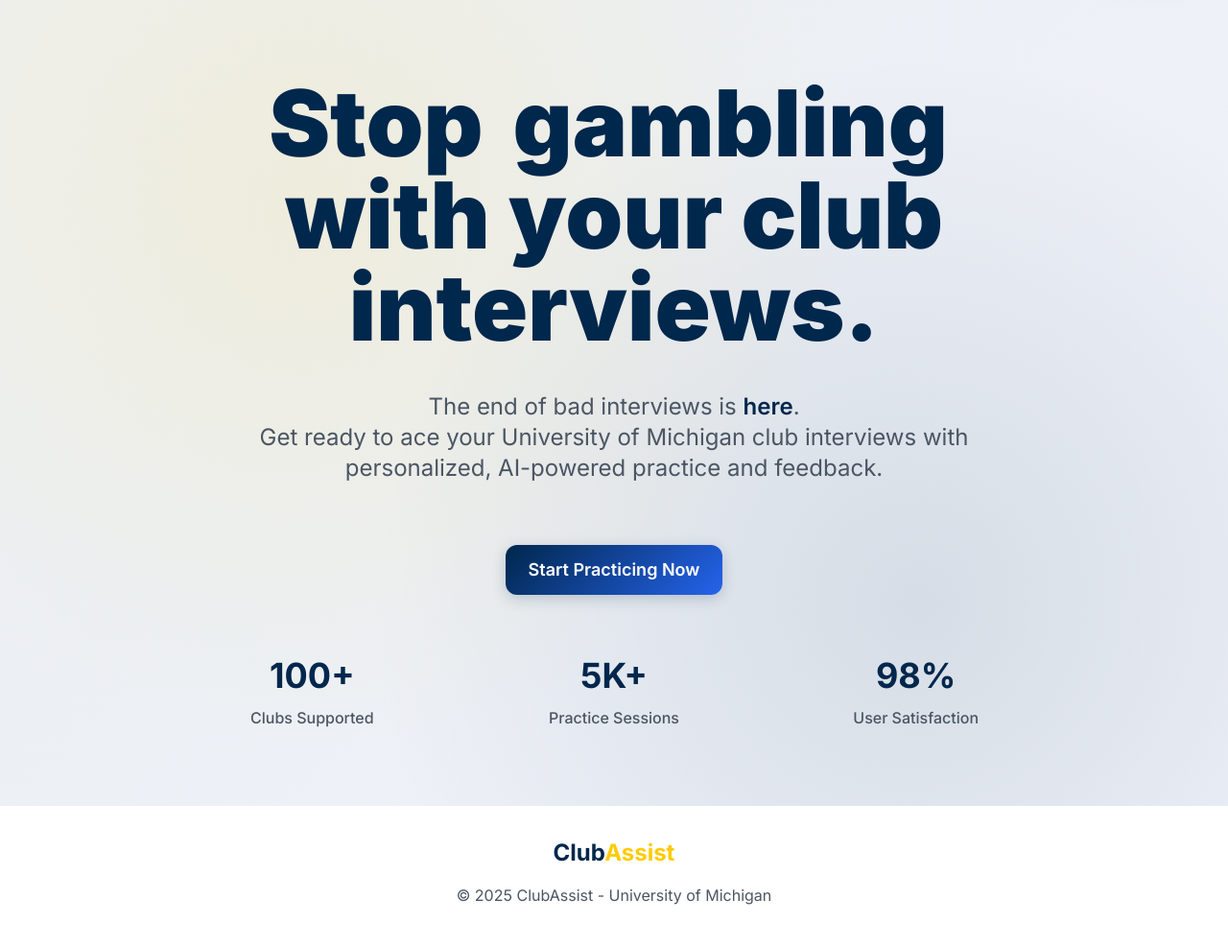
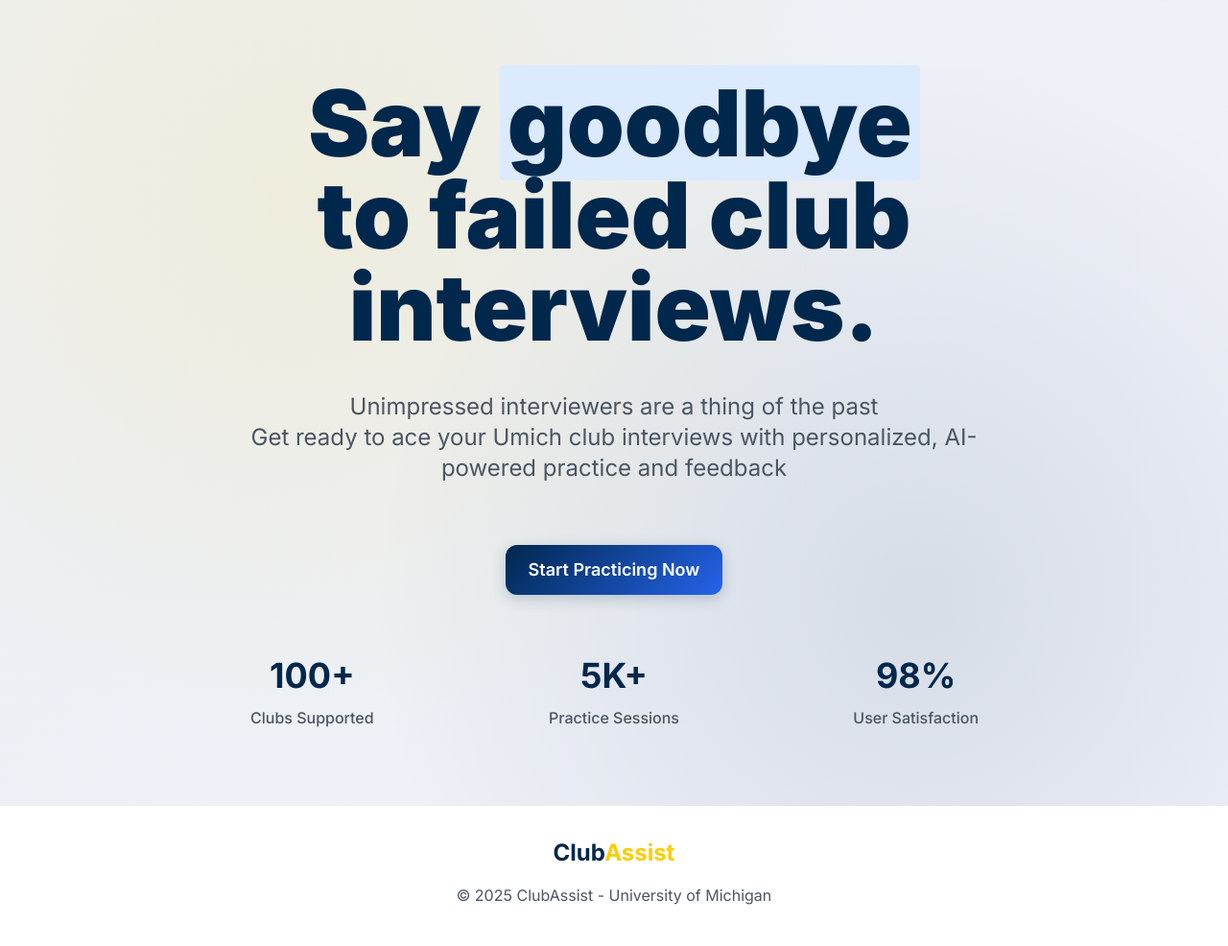
Before and after one commit to LBJANU/ClubAssist, a Django app: page / in a window 1280 px wide. Shown: the part 81-1067 px from the top of the page at 96% size. Run offline with Django 5.2, Linux system fonts and the light colour scheme; some libraries are stand-ins or nearby versions.

Commit message:
new home going up

```diff
--- a/templates/main/home.html
+++ b/templates/main/home.html
@@ -1,28 +1,25 @@
 {% extends 'main/base.html' %}
 
 {% block content %}
-<!-- Hero Section with Michigan Gradient -->
-<div class="relative min-h-[70vh] overflow-hidden">
+<!-- Hero Section with Michigan Gradient - Full Height -->
+<div class="relative min-h-screen overflow-hidden">
     <!-- Background Pattern -->
     <div class="absolute inset-0 bg-michigan-gradient opacity-5"></div>
     <div class="absolute inset-0" style="background-image: radial-gradient(circle at 25% 25%, rgba(255, 203, 5, 0.1) 0%, transparent 50%), radial-gradient(circle at 75% 75%, rgba(0, 39, 76, 0.1) 0%, transparent 50%);"></div>
 
-    <div class="relative container mx-auto px-4 py-20 flex flex-col items-center justify-center text-center">
+    <div class="relative container mx-auto px-4 py-20 flex flex-col items-center justify-center text-center min-h-screen">
         <!-- Main Hero Content -->
         <div class="max-w-5xl mx-auto">
             <!-- Main Headline -->
             <h1 class="text-6xl md:text-7xl lg:text-8xl font-black text-michigan-blue mb-10 leading-tight">
-                Stop <span class="relative">
-                    <span class="bg-michigan-maize text-michigan-blue px-3 py-1 rounded-lg font-black">gambling</span>
-                    <div class="absolute -bottom-1 left-0 right-0 h-1 bg-gradient-to-r from-michigan-maize to-yellow-400 rounded-full"></div>
-                </span><br>
-                with your club interviews.
+                Say <span class="bg-blue-100 text-michigan-blue px-2 py-0.5 rounded font-black">goodbye</span><br>
+                to failed club interviews.
             </h1>
 
             <!-- Subtitle -->
             <p class="text-xl md:text-2xl text-gray-600 max-w-3xl mx-auto mb-16 leading-relaxed">
-                The end of bad interviews is <span class="font-semibold text-michigan-blue">here</span>.<br>
-                Get ready to ace your University of Michigan club interviews with personalized, AI-powered practice and feedback.
+                Unimpressed interviewers are a thing of the past<br>
+                Get ready to ace your Umich club interviews with personalized, AI-powered practice and feedback
             </p>
 
             <!-- CTA Button -->
@@ -50,8 +47,4 @@
         </div>
     </div>
 </div>
-
-        </div>
-    </div>
-</div>
 {% endblock %}
```
